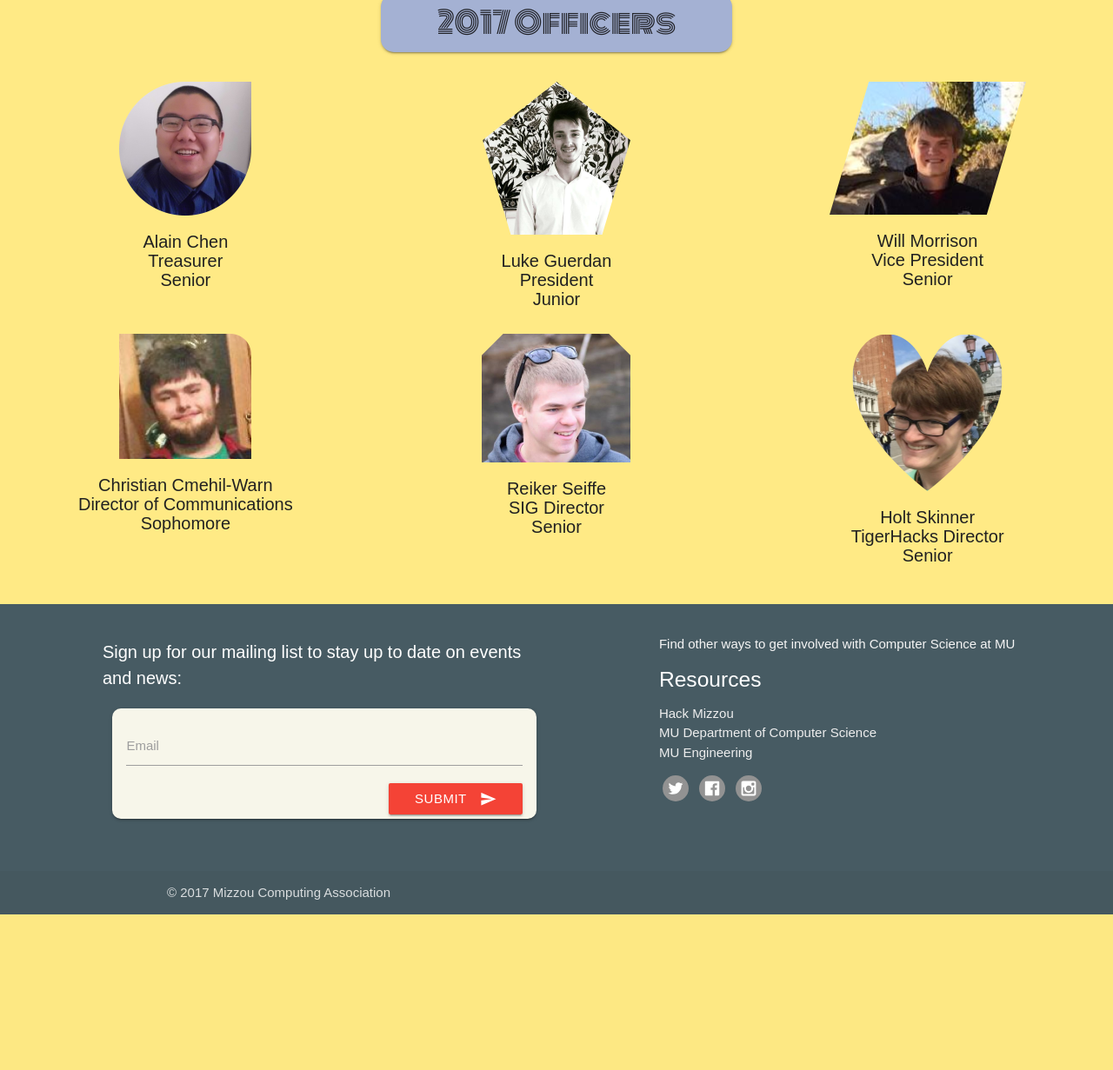
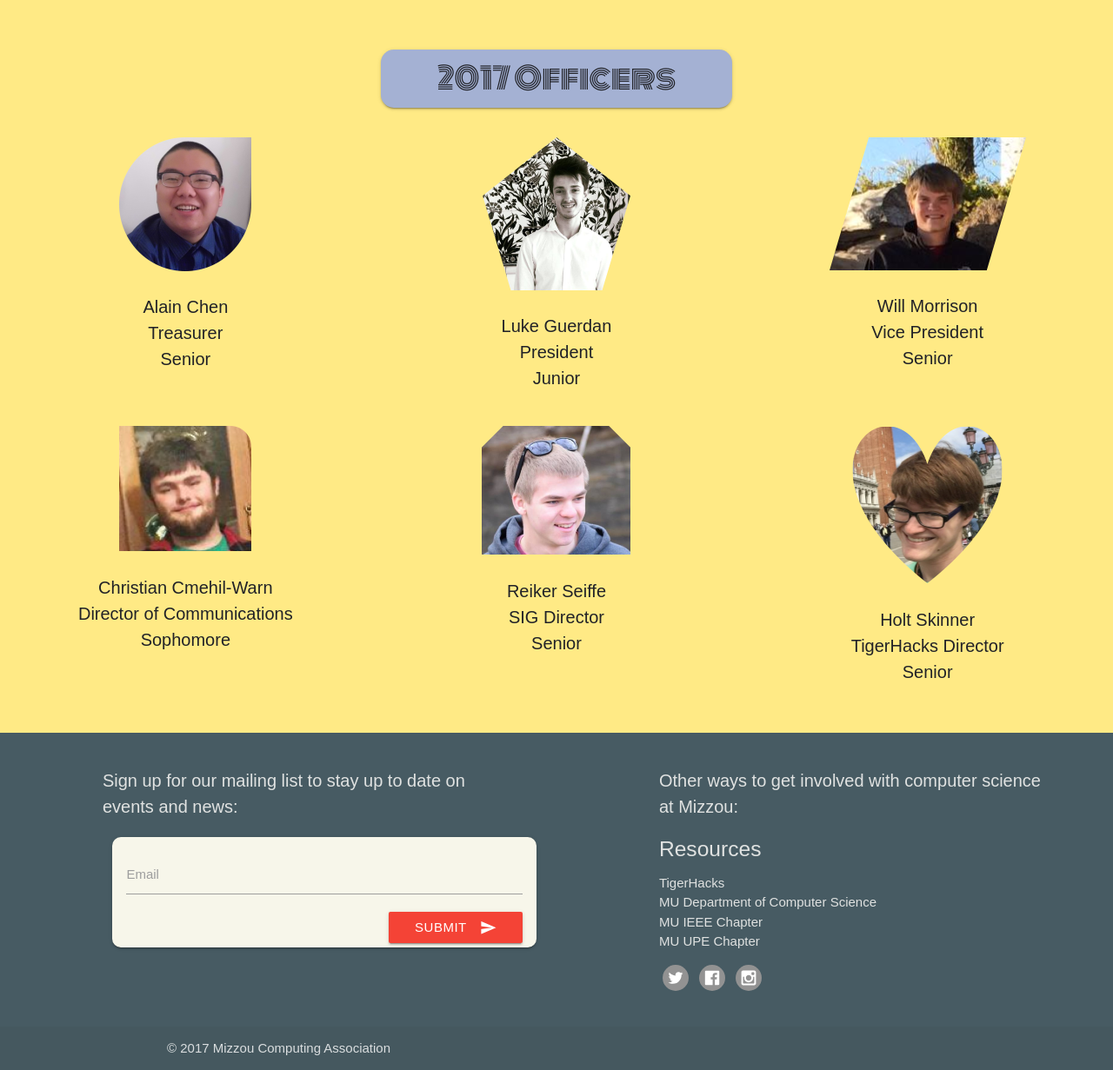
Before and after one commit to Mizzou-Computing-Association/mizzoumca, a Flask app: page / in a window 1280 px wide. Shown: the part 3205-4436 px from the top of the page at 87% size. Before the commit the page ends 4257 px from the top, so only its background shows below. Run offline with Flask 2, Linux system fonts and the light colour scheme; parts of the project's set-up code (start-up, migrations or seed data) failed here and were passed over; some libraries are stand-ins or nearby versions.

Commit message:
clean-up header and footer formats

```diff
--- a/static/app-style.css
+++ b/static/app-style.css
@@ -1,6 +1,4 @@
-/*@import url('https://fonts.googleapis.com/css?family=Libre+Franklin');*/
 @import url('https://fonts.googleapis.com/css?family=Monoton|Raleway|Bungee|Libre+Franklin');
-/*@import url('https://fonts.googleapis.com/css?family=Bungee');*/
 body {
    background: #FFEA85;
    font-family: 'Raileway', sans-serif;
@@ -55,7 +53,7 @@ a{
 }
 
 .header-main{
-   margin-top: 5%;
+   margin-top: 5%!important;
    margin-bottom: 2%!important;
    color: #35363A;
    font-family: 'Bungee', sans-serif!important;
@@ -121,9 +119,8 @@ a{
 .exec-content{
    font-size: 20px;
    font-weight: 500;
-   color: #212121!important;
+   color: #212227!important;
    text-align: center;
-   border-style: solid black 1 px;
 }
 
 .card-title{
@@ -185,6 +182,7 @@ nav, #menu{
 }
 .content{
    font-size: 20px;
+   width: 90%;
 }
 .photo-main{
    margin-top: 2%;
@@ -246,8 +244,12 @@ ul#footersm li{
    display: inline;
 }
 
+.footer-text{
+   color: #E0E2E1!important;
+}
+
 footer.page-footer{
    background-color: #475B63!important;
-   font-family: 'Libre Franklin', sans-serif;
+   font-family: 'Raileway', sans-serif!important;
    margin-top: 0px!important;
 }
--- a/templates/base.html
+++ b/templates/base.html
@@ -54,7 +54,7 @@
    <div class="row">
       <div class="col m5 offset-m1 s12 footer-col">
          <div class="row">
-            <p class="content ">Sign up for our mailing list to stay up to date on events and news:</p>
+            <p class="content footer-text">Sign up for our mailing list to stay up to date on events and news:</p>
             <form class="col s12" method="GET">
                <div class="row email-input z-depth-1">
                   <div class=" input-field col s12">
@@ -71,12 +71,13 @@
          </div>
       </div>
       <div class="col m5 offset-m1 s12">
-         <p class="grey-text text-lighten-4">Find other ways to get involved with Computer Science at MU</p>
-         <h5 class="white-text">Resources</h5>
+         <p class="content footer-text">Other ways to get involved with computer science at Mizzou:</p>
+         <h5 class="footer-text">Resources</h5>
          <ul>
-            <li><a class="grey-text text-lighten-3" href="http://hackmizzou.com/" target="_">Hack Mizzou</a></li>
-            <li><a class="grey-text text-lighten-3" href="http://engineering.missouri.edu/cs/" target="_">MU Department of Computer Science</a></li>
-            <li><a class="grey-text text-lighten-3" href="http://engineering.missouri.edu/" target="_">MU Engineering</a></li>
+            <li><a class="footer-text" href="http://tiger-hacks.com/" target="_">TigerHacks</a></li>
+            <li><a class="footer-text" href="http://engineering.missouri.edu/cs/" target="_">MU Department of Computer Science</a></li>
+            <li><a class="footer-text" href="https://www.facebook.com/MizzouIEEE/" target="_">MU IEEE Chapter</a></li>
+            <li><a class="footer-text" href="https://www.facebook.com/MizzouUPE/" target="_">MU UPE Chapter</a></li>
          </ul>
          <ul id="footersm">
             <li>
--- a/templates/home.html
+++ b/templates/home.html
@@ -116,41 +116,41 @@
    <div class="row center-align">
       <div class="col s6 m4 center">
          <img src="../static/images/alain.png">
-         <h5 class = "exec-content">Alain Chen <br>
+         <p class = "exec-content">Alain Chen <br>
          Treasurer <br>
-         Senior </h5>
+         Senior </p>
       </div>
       <div class="col s6 m4 center">
          <img src="../static/images/luke.png">
-         <h5 class = "exec-content">Luke Guerdan <br>
+         <p class = "exec-content">Luke Guerdan <br>
          President <br>
-         Junior </h5>
+         Junior </p>
       </div>
       <div class="col s6 m4 center">
          <img src="../static/images/will.png">
-         <h5 class = "exec-content">Will Morrison <br>
+         <p class = "exec-content">Will Morrison <br>
          Vice President <br>
-         Senior </h5>
+         Senior </p>
       </div>
    </div>
    <div class="row center-align">
       <div class="col s6 m4 center">
          <img src="../static/images/christian.png">
-      <h5 class = "exec-content">Christian Cmehil-Warn <br>
+      <p class = "exec-content">Christian Cmehil-Warn <br>
          Director of Communications <br>
-         Sophomore </h5>
+         Sophomore </p>
       </div>
       <div class="col s6 m4 center">
          <img src="../static/images/reiker.png">
-         <h5 class = "exec-content">Reiker Seiffe <br>
+         <p class = "exec-content">Reiker Seiffe <br>
             SIG Director <br>
-            Senior </h5>
+            Senior </p>
       </div>
       <div class="col s6 m4 center">
          <img src="../static/images/holt.png">
-         <h5 class = "exec-content">Holt Skinner <br>
+         <p class = "exec-content">Holt Skinner <br>
             TigerHacks Director <br>
-            Senior</h5>
+            Senior</p>
       </div>
    </div>
 </div>
```
